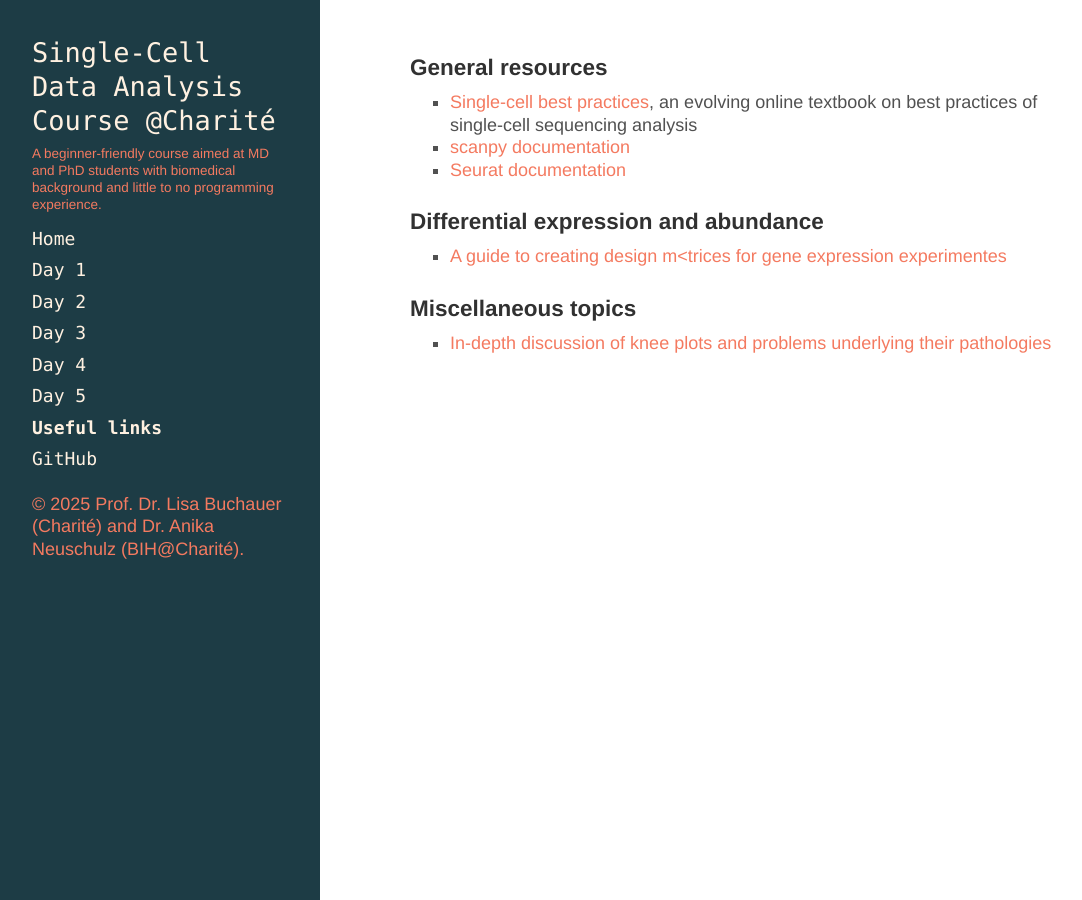
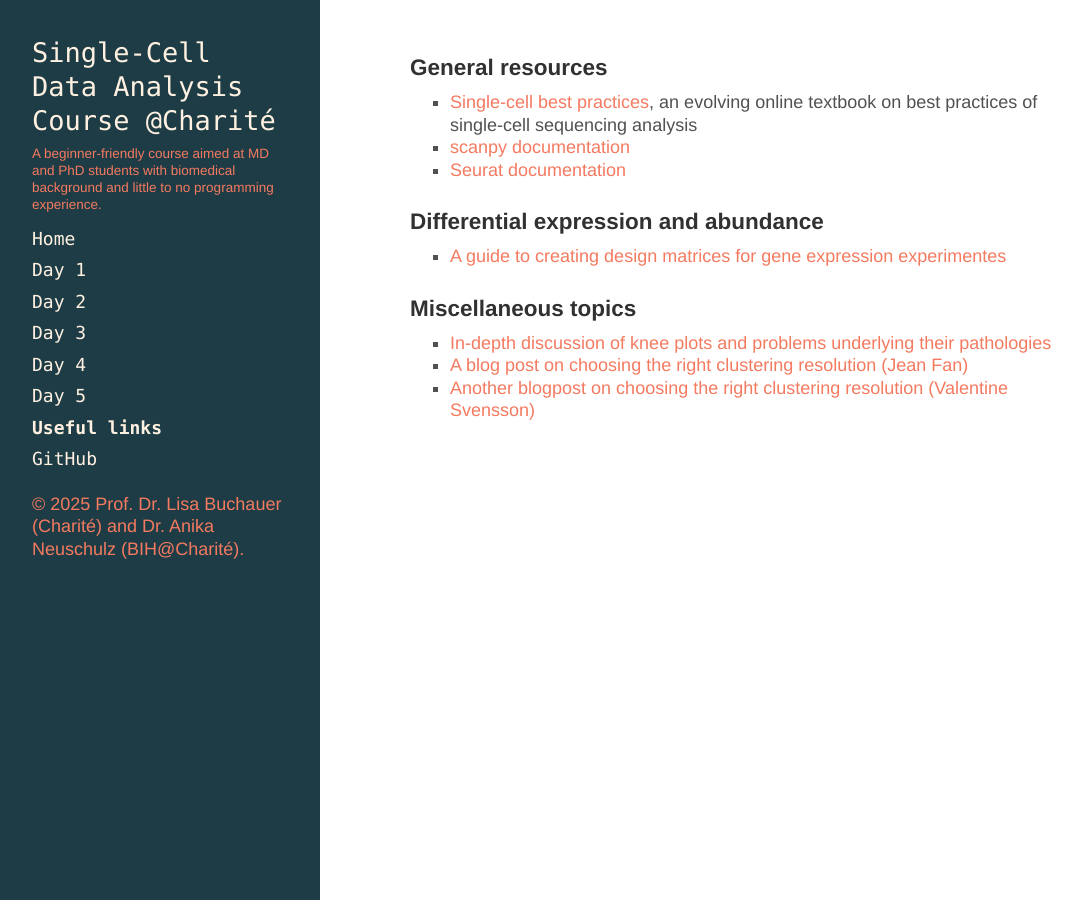
Before and after one commit to buchauer-lab/charite-sc-data-course, a Jekyll site: the page built from docs/Usefullinks.md, in a window 1280 px wide. Shown: the whole page, without its empty margins (4-1086 px from the left). Built offline with Jekyll 4.4.1, drawn with Linux system fonts in a browser that asks for light colours; nearby versions of some CDN libraries; a style sheet for code colours, icons or effects is not loaded.

```diff
--- a/docs/Usefullinks.md
+++ b/docs/Usefullinks.md
@@ -12,7 +12,9 @@ order: 7
 
 
 ### Differential expression and abundance
-- [A guide to creating design m<trices for gene expression experimentes](https://f1000research.com/articles/9-1444)
+- [A guide to creating design matrices for gene expression experimentes](https://f1000research.com/articles/9-1444)
 
 ### Miscellaneous topics
 - [In-depth discussion of knee plots and problems underlying their pathologies](https://www.10xgenomics.com/support/software/cell-ranger/latest/advanced/cr-barcode-rank-plot)
+- [A blog post on choosing the right clustering resolution (Jean Fan)](https://jef.works/blog/2018/02/28/stability-testing/)
+- [Another blogpost on choosing the right clustering resolution (Valentine Svensson)](https://www.nxn.se/p/actionable-scrna-seq-clusters)
```
Also changed, not shown: docs/Day2.md (+1 -1 lines), docs/Day3.md (+2 -2 lines), 3 other files.
